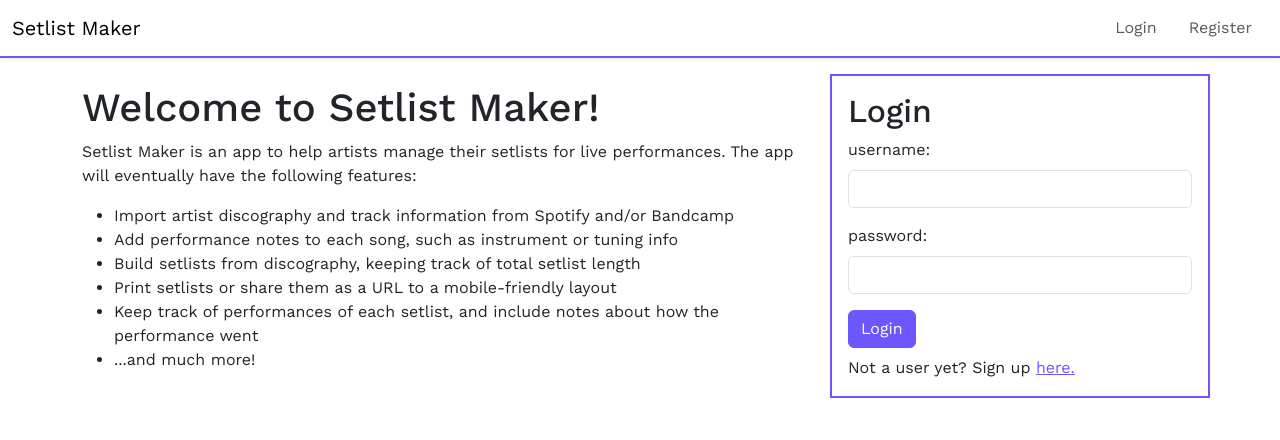
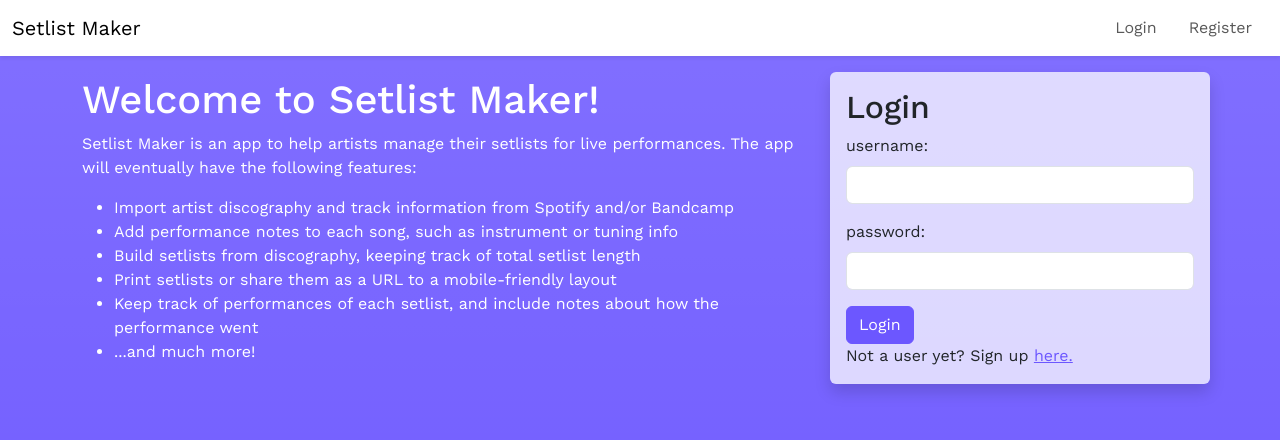
Before and after one commit to klalicki/setlist-maker, a React (Create React App) app in the folder client/: page / in a window 1280 px wide. Shown: the top 440 px of the page. Built offline with nearby package versions, Linux system fonts and the light colour scheme.

Commit message:
revises visual design

```diff
--- a/client/src/App.jsx
+++ b/client/src/App.jsx
@@ -11,7 +11,7 @@ import PrivateRoutes from "./components/PrivateRoutes";
 function App() {
   return (
     <UserContextProvider>
-      <div className="app">
+      <div className="app bg-primary bg-gradient">
         <BrowserRouter>
           <NavBar />
           <Routes>
--- a/client/src/App.scss
+++ b/client/src/App.scss
@@ -4,7 +4,6 @@
 
 $primary: #6c57ff;
 $secondary: #fb353b;
-
 
 $font-family-sans-serif: "Work Sans", sans-serif;
 
@@ -14,8 +13,13 @@ $font-family-sans-serif: "Work Sans", sans-serif;
 .app {
   display: flex;
   flex-direction: column;
+  height: 100%;
 }
-
+html,
+body,
+#root {
+  height: 100%;
+}
 .max-width-400 {
   max-width: 400px;
 }
--- a/client/src/components/NavBar.jsx
+++ b/client/src/components/NavBar.jsx
@@ -6,7 +6,7 @@ const NavBar = () => {
   const { isAuthenticated, logout } = useContext(UserContext);
 
   return (
-    <nav class="navbar navbar-expand-sm border-bottom border-primary border-2 shadow-sm">
+    <nav class="navbar navbar-expand-sm  shadow-sm bg-white bg-opacity-90">
       <div class="container-fluid">
         <Link class="navbar-brand" to="/">
           Setlist Maker
--- a/client/src/pages/Homepage.jsx
+++ b/client/src/pages/Homepage.jsx
@@ -2,10 +2,10 @@ import LoginForm from "../forms/LoginForm";
 import { Link } from "react-router-dom";
 const Homepage = () => {
   return (
-    <>
+    <div className="container-fluid">
       <div className="container">
         <div className="row py-3">
-          <div className="col-12 col-md-6 col-lg-8 d-flex flex-column justify-content-center">
+          <div className="col-12 col-md-6 col-lg-8 d-flex flex-column justify-content-center text-white ">
             <h1>Welcome to Setlist Maker!</h1>
             <p>
               Setlist Maker is an app to help artists manage their setlists for
@@ -36,7 +36,7 @@ const Homepage = () => {
               <li>...and much more!</li>
             </ul>
           </div>
-          <div className="col-12 col-md-6 col-lg-4 p-3 gap-2 border border-primary border-2 d-flex flex-column">
+          <div className="col-12 col-md-6 col-lg-4 p-3 gap-2 bg-white rounded bg-opacity-75 shadow">
             <LoginForm />
             <p className="mb-0">
               Not a user yet? Sign up <Link to="/register">here.</Link>
@@ -44,7 +44,7 @@ const Homepage = () => {
           </div>
         </div>
       </div>
-    </>
+    </div>
   );
 };
 export default Homepage;
```
